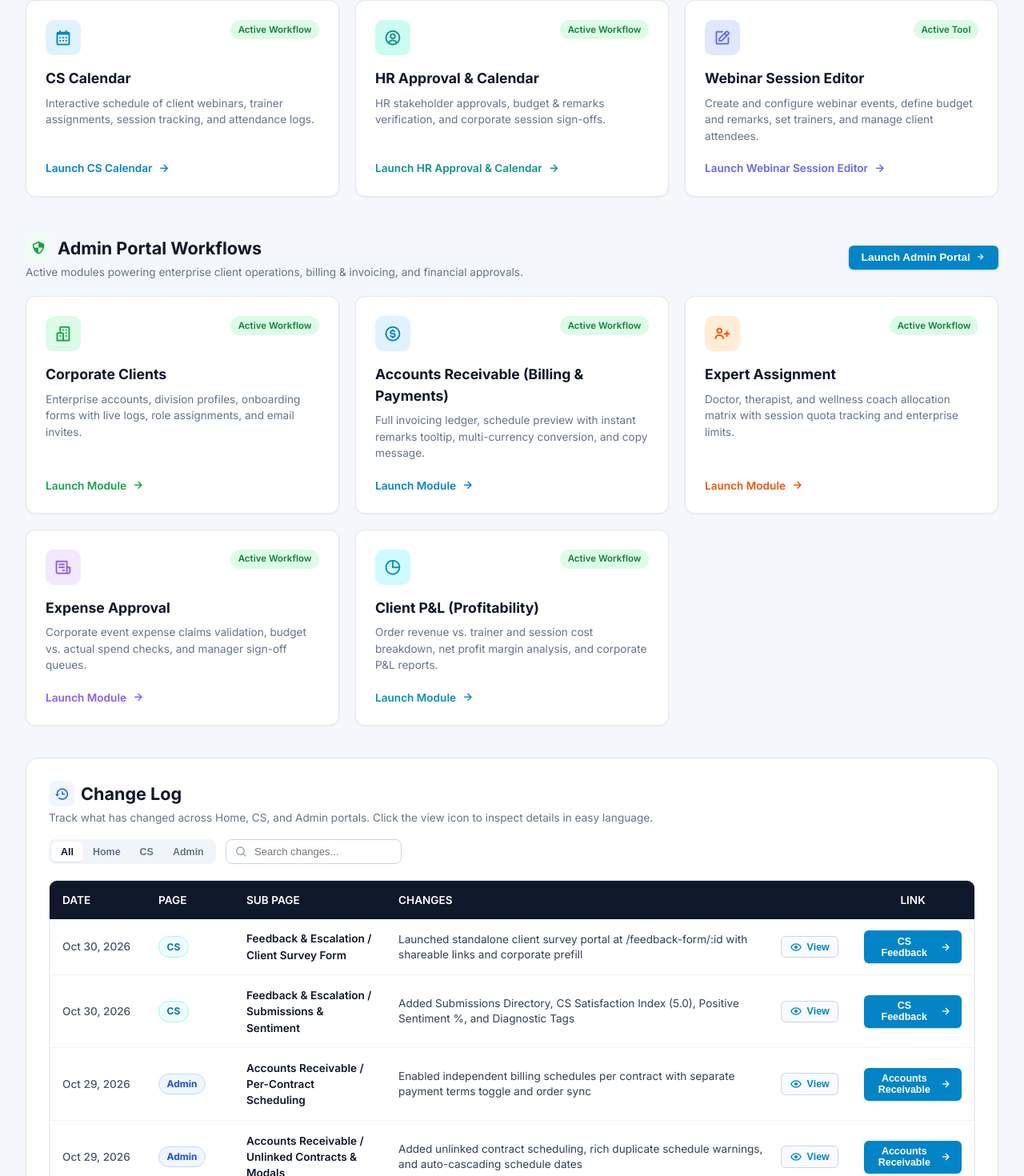
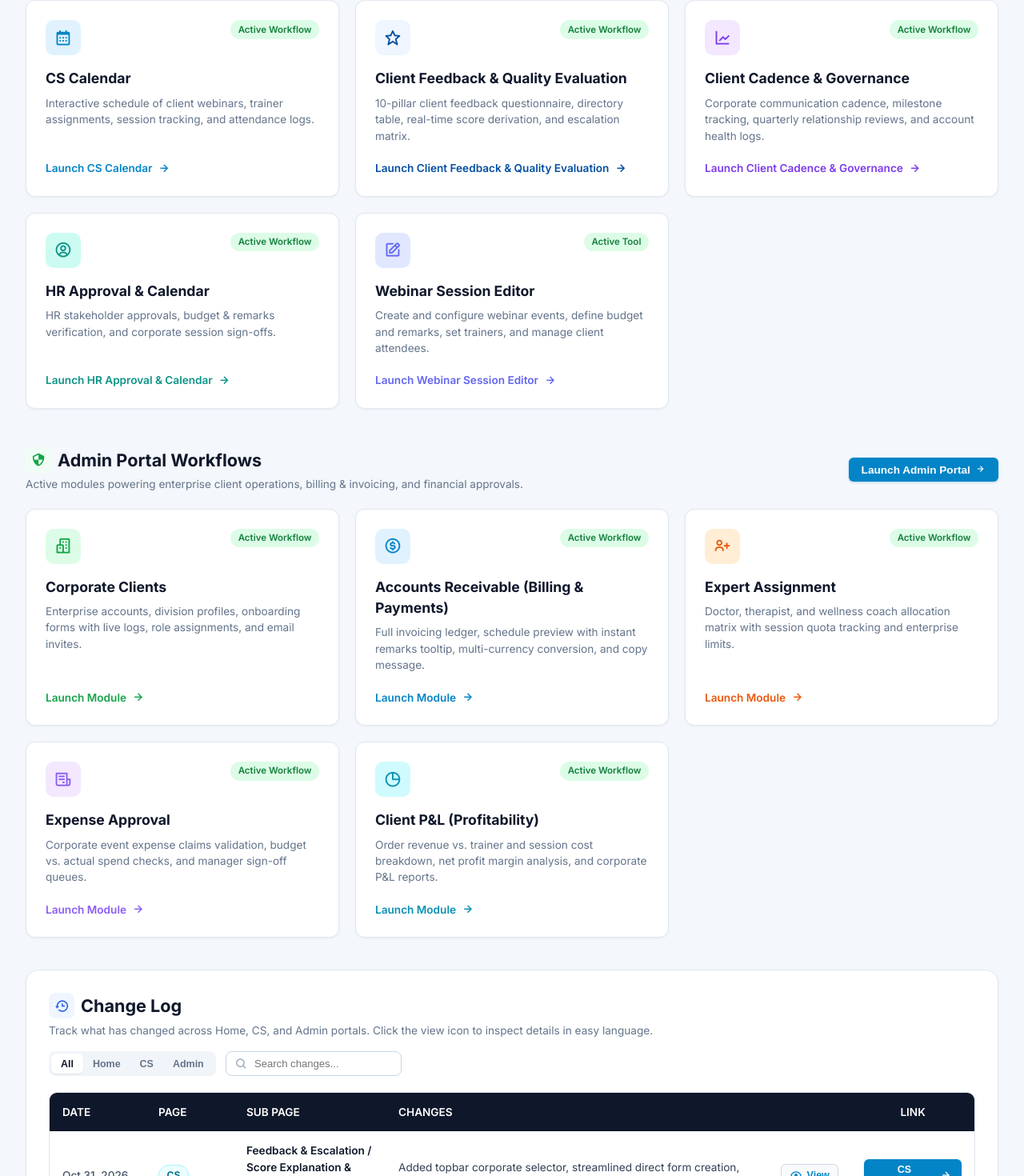
Before and after one commit to karan-mantracare/cs-admin-billing, a React (Vite) app: page /home in a window 1280 px wide. Shown: the part 477-1947 px from the top of the page at 80% size. Built offline with nearby package versions, Linux system fonts and the light colour scheme.

Commit message:
feat(home): add CS Feedback and Cadence workflow cards to Home page and update project changelog

```diff
--- a/src/data/changelogData.js
+++ b/src/data/changelogData.js
@@ -1,4 +1,23 @@
 export const CHANGELOG_DATA = [
+  {
+    id: 'cl-cs-feedback-score-derivation-and-ux-20261031',
+    date: '2026-10-31',
+    formattedDate: 'Oct 31, 2026',
+    page: 'CS',
+    subPage: 'Feedback & Escalation / Score Explanation & Topbar Company Selector',
+    summary: 'Added topbar corporate selector, streamlined direct form creation, compact table actions, and Score Explanation derivation modal',
+    details: 'Added a persistent corporate client switcher dropdown in the top navigation bar with real-time storage event synchronization. Streamlined the "Open Form" flow to directly create pending submissions for the logged-in user under the active company without modal barriers. Enhanced the Share Form modal with Access & Roles user selection, prefilled designations, and corporate division dropdowns. Upgraded the Submissions table with compact Copy, View/Edit icon buttons, and a 3-dots action menu featuring a comprehensive Score Explanation modal detailing the 10-question rubric and mathematical derivation of Overall Satisfaction.',
+    plainLanguage: 'CS managers can now switch companies instantly from the top menu bar. Clicking "Open Form" now directly creates and launches the feedback questionnaire in a new tab under the logged-in user with zero intermediate popups. The Share Form modal pulls users and divisions straight from the Corporate tab. In the Feedback table, action buttons are now sleek and compact, featuring a 3-dots menu with a full "Score Explanation" modal that walks through each question score and clearly demonstrates how the Overall Satisfaction rating was calculated.',
+    highlights: [
+      'Topbar Company Selector: Persistent dropdown on the right side of the top navbar sourcing corporate clients with instant profile synchronization',
+      'Direct Open Form: 1-click generation of Pending feedback entries for the logged-in user and active company, directly opening /feedback-form/:id',
+      'Streamlined Share Form: Access & Roles recipient selection with corporate role prefill, concise single-line recipient info, and company division dropdown',
+      'Compact Table Actions: Replaced wide buttons with Copy icon, View/Edit icon, and a floating 3-dots action menu with smart overflow positioning',
+      'Score Explanation Modal: Added 3rd option to the 3-dots menu showing each question, option scores (1-5 & SOW N/A), user selection, and step-by-step arithmetic derivation of Overall Satisfaction'
+    ],
+    path: '/cs/feedback',
+    linkText: 'CS Feedback'
+  },
   {
     id: 'cl-cs-feedback-standalone-portal-20261030',
     date: '2026-10-30',
--- a/src/pages/Home.jsx
+++ b/src/pages/Home.jsx
@@ -17,6 +17,24 @@ function Home() {
       color: '#0284c7',
       bg: '#e0f2fe',
       desc: 'Interactive schedule of client webinars, trainer assignments, session tracking, and attendance logs.'
+    },
+    {
+      title: 'Client Feedback & Quality Evaluation',
+      icon: 'bx-star',
+      path: '/cs/feedback',
+      tag: 'Active Workflow',
+      color: '#034ea2',
+      bg: '#eff6ff',
+      desc: '10-pillar client feedback questionnaire, directory table, real-time score derivation, and escalation matrix.'
+    },
+    {
+      title: 'Client Cadence & Governance',
+      icon: 'bx-line-chart',
+      path: '/cadence',
+      tag: 'Active Workflow',
+      color: '#7c3aed',
+      bg: '#f3e8ff',
+      desc: 'Corporate communication cadence, milestone tracking, quarterly relationship reviews, and account health logs.'
     },
     {
       title: 'HR Approval & Calendar',
```
